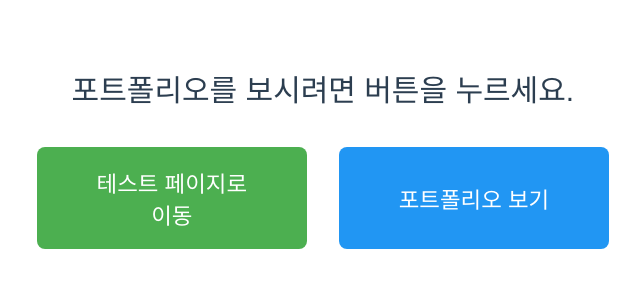
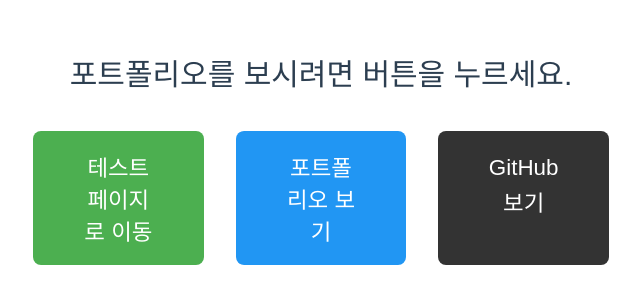
Before and after one commit to Hanamo777/portfolio, a Vue app in the folder frontend/: page / in a window 1280 px wide. Shown: the part 242-546 px from the top of the page, without its empty margins (15-655 px from the left). Built offline with nearby package versions, Linux system fonts and the light colour scheme.

Commit message:
github button

```diff
--- a/frontend/src/views/HomeView.vue
+++ b/frontend/src/views/HomeView.vue
@@ -4,6 +4,7 @@
     <div class="button-container">
       <button @click="$router.push('/test')" class="test-button">테스트 페이지로 이동</button>
       <button @click="$router.push('/portfolio')" class="portfolio-button">포트폴리오 보기</button>
+      <a href="https://github.com/Hanamo777/Jenkins" target="_blank" class="github-button">GitHub 보기</a>
     </div>
   </div>
 </template>
@@ -34,7 +35,7 @@ export default {
   max-width: 800px;
 }
 
-.test-button, .portfolio-button {
+.test-button, .portfolio-button, .github-button {
   padding: 1.2rem 3rem;
   font-size: 1.4rem;
   color: white;
@@ -44,6 +45,8 @@ export default {
   transition: all 0.3s;
   flex: 1;
   max-width: 300px;
+  text-decoration: none;
+  display: inline-block;
 }
 
 .test-button {
@@ -61,4 +64,12 @@ export default {
 .portfolio-button:hover {
   background-color: #1976D2;
 }
+
+.github-button {
+  background-color: #333;
+}
+
+.github-button:hover {
+  background-color: #555;
+}
 </style>
```
